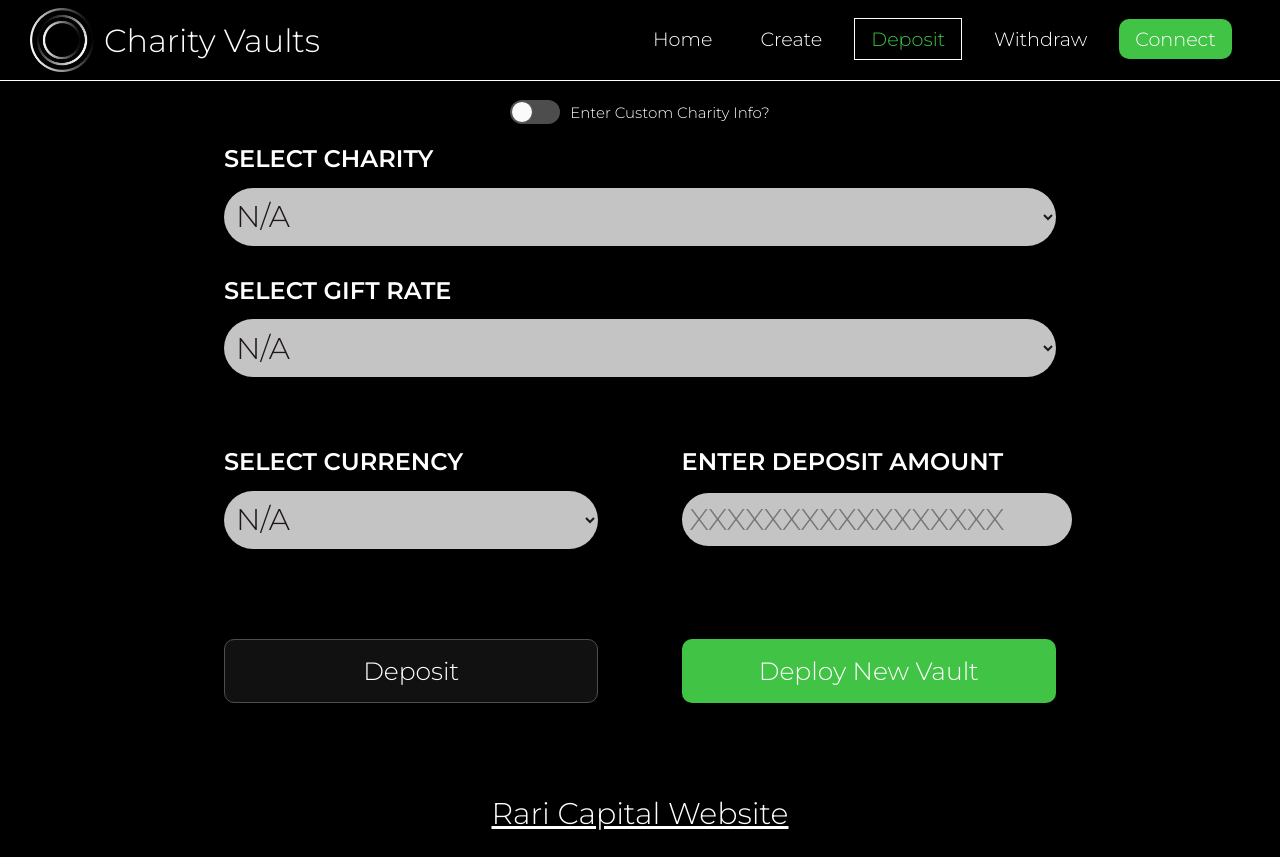
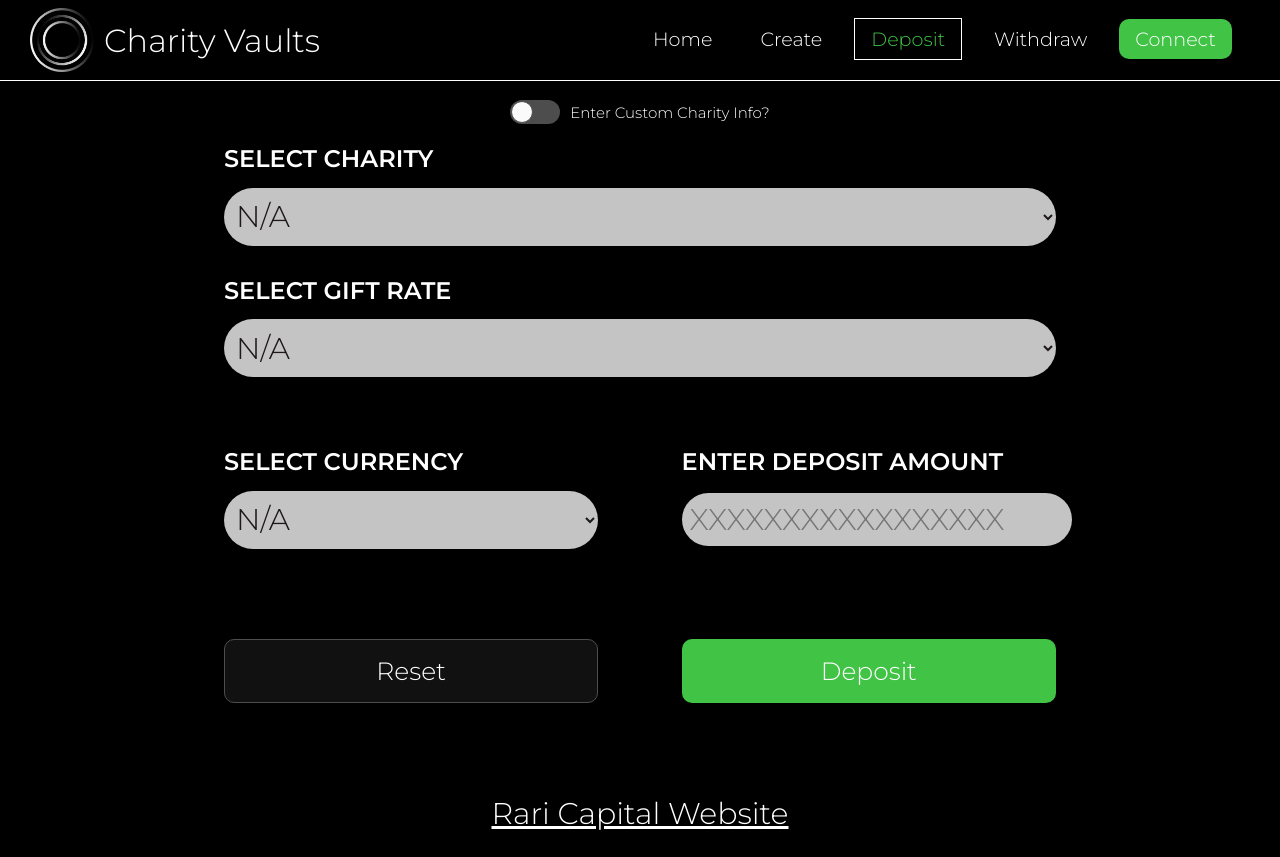
Before and after one commit to Rari-Capital/charity-vaults-ui, a React (Create React App) app: page /deposit in a window 1280 px wide. Built offline with nearby package versions, Linux system fonts and the light colour scheme.

Commit message:
Fixing state management on deposit page.

```diff
--- a/src/components/Pages/Deposit.js
+++ b/src/components/Pages/Deposit.js
@@ -9,64 +9,61 @@ import "react-toggle/style.css"
 import "./Deposit.css"
 
 const Deposit = () => {
-	// this.handleChange = this.handleChange.bind(this);
-
 	const [showCustomFields, setShowCustomFields] = useState(false);
 
+	// Pre-select fields
+	const [charityName, setCharityName] = useState(null);
+	const [interestRate, setInterestRate] = useState(null);
+
+	// Custom fields
 	const [charityAddress, setCharityAddress] = useState(null);
 	const [customInterestRate, setCustomInterestRate] = useState(null);
-	//const [currency, setCurrency] = useState(null);
+
+	// These fields always
+	const [currency, setCurrency] = useState(null);
 	const [depositAmount, setDepositAmount] = useState(null);
 
-	const [showReferralModal, setShowReferralModal] = useState(false);
-	const [referralLink, setReferralLink] = useState(null)
+	const [showDepositModal, setShowDepositModal] = useState(false);
+	const [depositModalMessage, setDepositModalMessage] = useState(null)
 
 	const doDeposit = () => {
-		var getUrl = window.location;
-		var baseUrl = getUrl.protocol + "//" + getUrl.host + "/";
-		var currency = document.getElementById("selectCurrency").value;
-
-		let referralLink;
+		let depositMessage;
+		let errorOccurred = false
 		if (showCustomFields){
-			console.log(charityAddress);
-			console.log(customInterestRate);
-			console.log(currency);
-			console.log(depositAmount);
 			if (!charityAddress) {
-				referralLink = "Must provide a charity wallet address.";
+				depositMessage = "Must provide a charity wallet address.";
+				errorOccurred = true;
 			} else if (!customInterestRate || customInterestRate <= 0 || customInterestRate >= 100) {
-				referralLink = "Must provide a gift rate/Invalid gift rate.";
-			} else if (!currency || currency == -1) {
-				referralLink = "Must select a currency.";
-			} else if (!depositAmount || depositAmount <= 0) {
-				referralLink = "Must provide valid deposit amount.";
-			} else {
-				//referralLink = `${baseUrl}deposit?address=${charityAddress}&rate=${customInterestRate}&name=${currency}&depositAmount=${depositAmount}`;
-				referralLink = `Successful deposit!`
+				depositMessage = "Must provide a valid gift rate.";
+				errorOccurred = true;
 			}
 		} else {
-			var charity = document.getElementById("selectCharity").value;
-			var interest = document.getElementById("selectInterest").value;
-			console.log(charity);
-			console.log(interest);
-			console.log(currency);
-			console.log(depositAmount);
-			if (!charity || charity == -1){
-				referralLink = "Must select a charity.";
-			} else if (!interest || interest == -1){
-				referralLink = "Must select a gift rate.";
-			} else if (!currency || currency == -1) {
-				referralLink = "Must select a currency.";
-			} else if (!depositAmount || depositAmount <= 0) {
-				referralLink = "Must provide valid deposit amount.";
-			} else {
-				//referralLink = `${baseUrl}deposit?address=${charityAddress}&rate=${customInterestRate}&name=${currency}&depositAmount=${depositAmount}`;
-				referralLink = `Successful deposit!`
+			if (!charityName || charityName === -1){
+				depositMessage = "Must select a charity.";
+				errorOccurred = true;
+			} else if (!interestRate || interestRate === "-1"){
+				depositMessage = "Must select a gift rate.";
+				errorOccurred = true;
 			}
 		}
 
-		setReferralLink(referralLink);
-		setShowReferralModal(true);
+		if (!errorOccurred) {
+			if (!currency || currency === "-1") {
+				errorOccurred = true;
+				depositMessage = "Must select a currency.";
+			} else if (!depositAmount || depositAmount <= 0) {
+				errorOccurred = true;
+				depositMessage = "Must provide valid deposit amount.";
+			}
+		}
+
+		if(!errorOccurred) {
+			// Do deposit stuff here eventually
+			depositMessage = `Successful deposit!`
+		}
+
+		setDepositModalMessage(depositMessage);
+		setShowDepositModal(true);
 	}
 
 
@@ -91,15 +88,19 @@ const Deposit = () => {
 	} else {
 		charityFields = <>
 			<InputHeader value="SELECT CHARITY" />
-			<select id="selectCharity" className="dropdown-container">
+			<select id="selectCharity" value={charityName}
+			onChange={(event) => setCharityName(event.target.value)}
+			className="dropdown-container">
 				<option value="-1">N/A</option>
-				<option value="Charity1">Charity 1</option>
-				<option value="Charity2">Charity 2</option>
-				<option value="Charity3">Charity 3</option>
+				<option value="Charity 1">Charity 1</option>
+				<option value="Charity 2">Charity 2</option>
+				<option value="Charity 3">Charity 3</option>
 			</select>
 			<InputHeader value="SELECT GIFT RATE" />
 			<div>
-				<select id="selectInterest" className="dropdown-container">
+				<select id="selectInterest" value={interestRate}
+				onChange={(event) => setInterestRate(event.target.value)}
+				className="dropdown-container">
 					<option value="-1">N/A</option>
 					<option value="5">5%</option>
 					<option value="10">10%</option>
@@ -129,7 +130,9 @@ const Deposit = () => {
 					<div className="small-input-combo-container">
 						<InputHeader value="SELECT CURRENCY" />
 						<div className="small-input-container">
-							<select id="selectCurrency" className="dropdown-container">
+							<select id="selectCurrency" value={currency}
+							onChange={(event) => setCurrency(event.target.value)}
+							className="dropdown-container">
 								<option value="-1">N/A</option>
 								<option value="BTC">Bitcoin</option>
 								<option value="ETH">Ethereum</option>
@@ -148,13 +151,13 @@ const Deposit = () => {
 				</div>
 
 				<div className="create-buttons-container">
-					<Button isDark={true} onClick={doDeposit}>Deposit</Button>
-					<Button>Deploy New Vault</Button>
+					<Button isDark={true}>Reset</Button>
+					<Button onClick={doDeposit}>Deposit</Button>
 				</div>
 			</div>
-			<Modal show={showReferralModal} handleClose={() => setShowReferralModal(false)}>
+			<Modal show={showDepositModal} handleClose={() => setShowDepositModal(false)}>
 				<span style={{ "font-size": "18px" }}>
-					{referralLink}
+					{depositModalMessage}
 				</span>
 			</Modal>
 		</Page>
```
